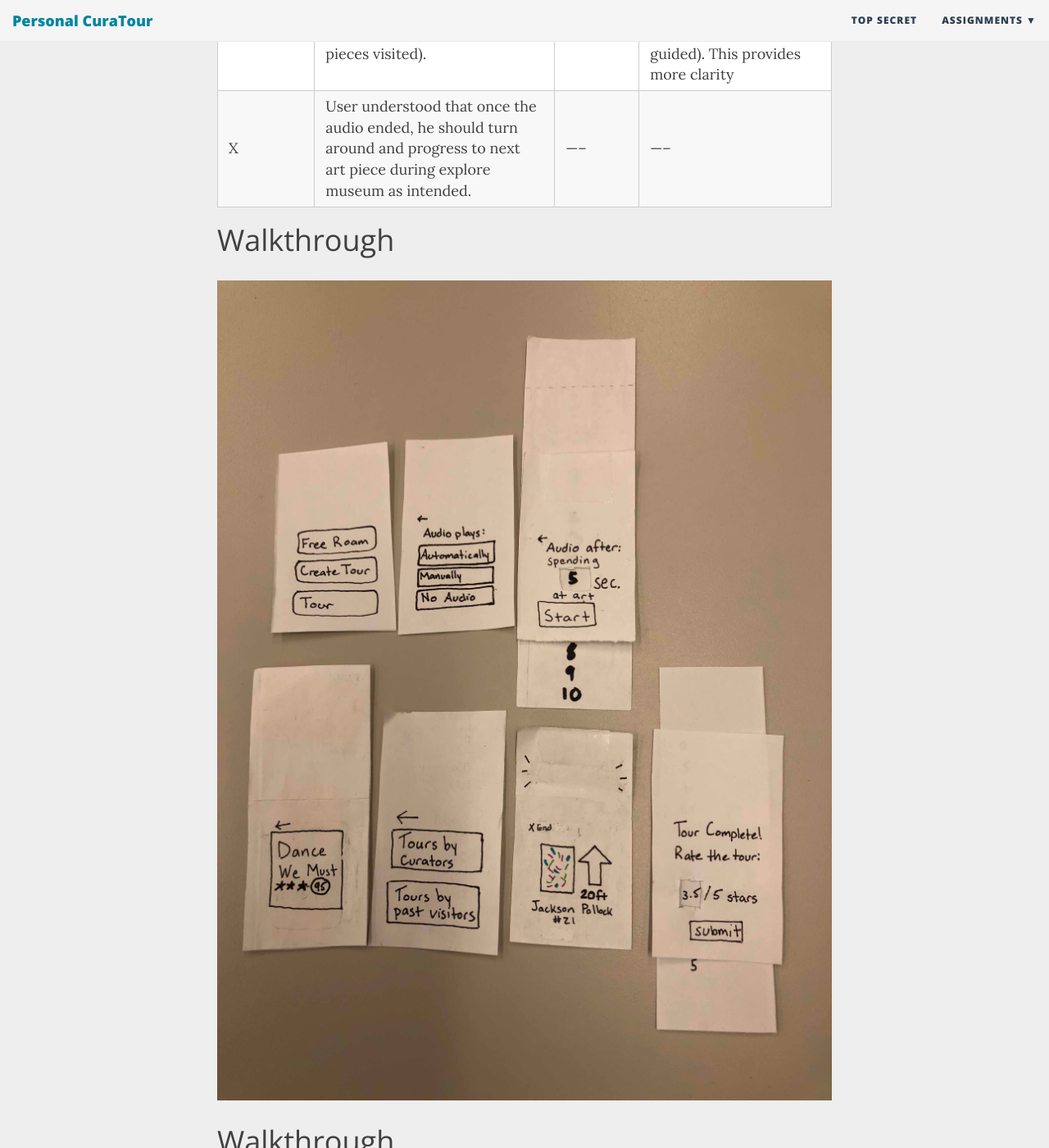
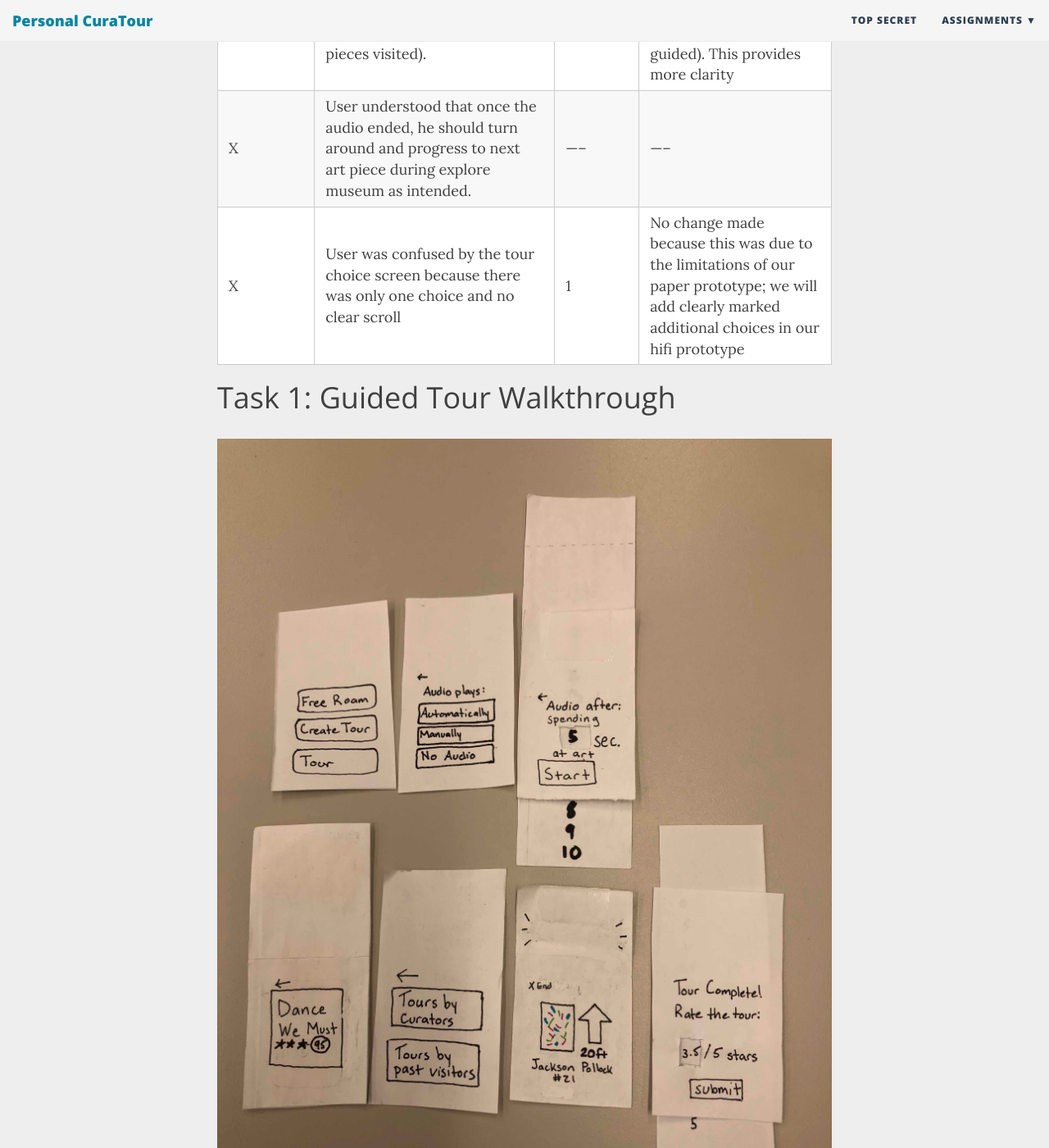
Before and after one commit to krtejeda/PersonalCuraTour, a Jekyll site: the page built from Usability-Testing-Review.md, in a window 1280 px wide and 1400 px high, scrolled down 5048 px. Shown: the whole window at 82% size. Built offline with Jekyll 4.4.1, drawn with Linux system fonts in a browser that asks for light colours; nearby versions of some CDN libraries; some of the changed text lies outside the part shown.

Commit message:
Update Usability-Testing-Review.md

```diff
--- a/Usability-Testing-Review.md
+++ b/Usability-Testing-Review.md
@@ -50,17 +50,14 @@
 | ----- | ----- | ----- | ----- |
 | X | User confused by scrolling option during tour, not sure what the scrolling should do (it was supposed to allow users to scroll through their history of pieces visited). | 2 | We axed the scrolling option and replaced it with the ability to view a list of pieces visited at the end of the tour (either free roam or guided).  This provides more clarity |
 | X | User understood that once the audio ended, he should turn around and progress to next art piece during explore museum as intended. | ----- | ----- |
+| ----- | ----- | ----- | ----- |
+| X | User was confused by the tour choice screen because there was only one choice and no clear scroll | 1 | No change made because this was due to the limitations of our paper prototype; we will add clearly marked additional choices in our hifi prototype |
+| ----- | ----- | ----- | ----- |
 
-# Walkthrough
+# Task 1: Guided Tour Walkthrough
 
 ![](https://krtejeda.github.io/PersonalCuraTour/img/task1-usabilityReview.jpg)
 
-# Walkthrough
+# Task 2: Free Roam Walkthrough
 
 ![](https://krtejeda.github.io/PersonalCuraTour/img/task2-usabilityReview.jpg)
-
-
-
-| X |User was confused by the tour choice screen because there was only one choice and no clear scroll
-1
-No change made because this was due to the limitations of our paper prototype; we will add clearly marked additional choices in our hifi prototype
```
